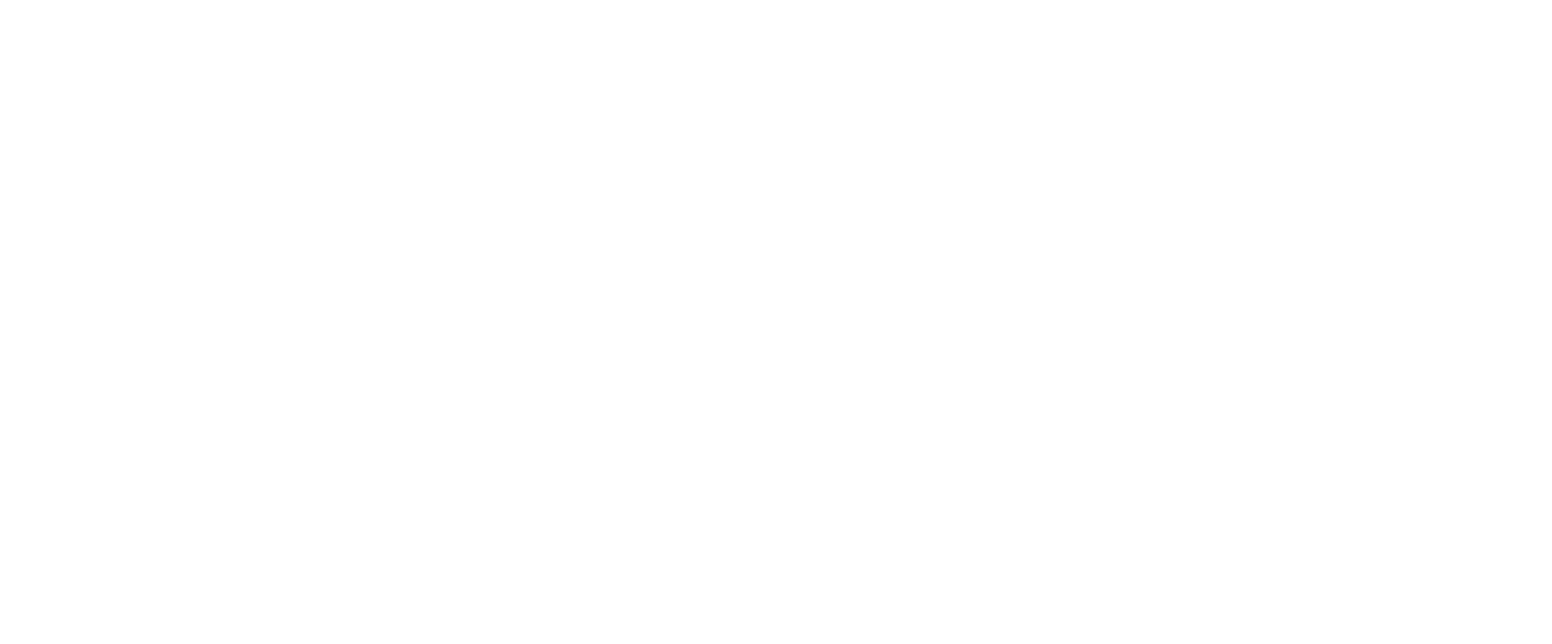
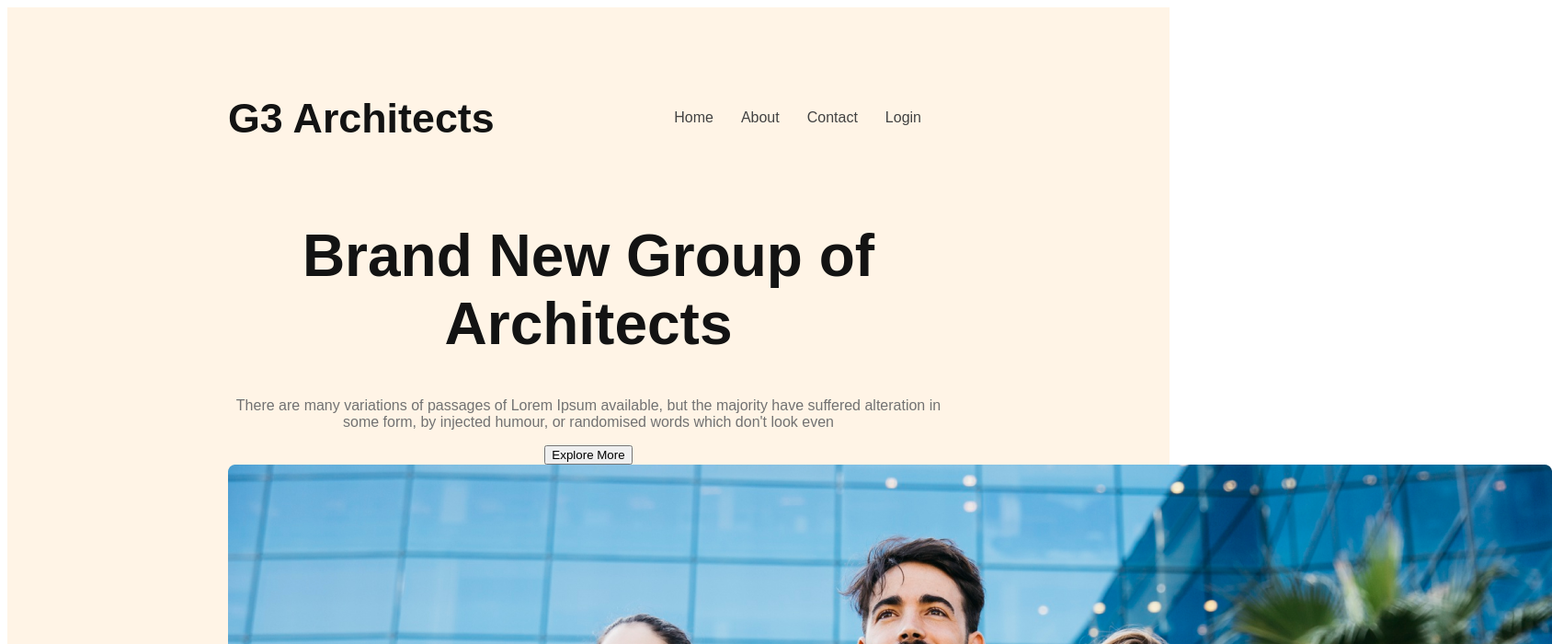
Before and after one commit to devNeshad/g3-architects-website, a plain HTML site: page index.html in a window 1280 px wide. Shown: the top 700 px of the page at 92% size, 1688 px wide, since content can reach past the window. Drawn offline with Linux system fonts and the light colour scheme.

Commit message:
banner content added

```diff
--- a/index.html
+++ b/index.html
@@ -4,9 +4,46 @@
     <meta charset="UTF-8" />
     <meta name="viewport" content="width=device-width, initial-scale=1.0" />
     <title>G3 Architects</title>
+    <!-- font -->
+    <link rel="preconnect" href="https://fonts.googleapis.com" />
+    <link rel="preconnect" href="https://fonts.gstatic.com" crossorigin />
+    <link
+      href="https://fonts.googleapis.com/css2?family=Open+Sans:ital,wght@0,300..800;1,300..800&display=swap"
+      rel="stylesheet"
+    />
+    <!-- style -->
     <link rel="stylesheet" href="style/architects.css" />
   </head>
   <body>
+    <!-- header section -->
+    <header>
+      <nav>
+        <h3 class="nav-title">G3 Architects</h3>
+        <ul>
+          <li><a href="">Home</a></li>
+          <li><a href="">About</a></li>
+          <li><a href="">Contact</a></li>
+          <li><a href="">Login</a></li>
+        </ul>
+      </nav>
 
+      <!-- banner -->
+      <div class="banner">
+        <div class="banner-content">
+          <h1 class="banner-title">Brand New Group of Architects</h1>
+          <p class="banner-description">
+            There are many variations of passages of Lorem Ipsum available, but
+            the majority have suffered alteration in some form, by injected
+            humour, or randomised words which don't look even
+          </p>
+          <button class="btn-primary">Explore More</button>
+        </div>
+        <img src="images/banner.png" alt="" />
+      </div>
+    </header>
+    <!-- main section -->
+    <main></main>
+    <!-- footer section -->
+    <footer></footer>
   </body>
 </html>
--- a/style/architects.css
+++ b/style/architects.css
@@ -0,0 +1,65 @@
+/* nav{
+    font-family: "Open Sans", serif;
+    font-optical-sizing: auto;
+    font-weight: 800
+} */
+ /* shared style */
+*{
+  font-family: 'Lato', sans-serif;
+  font-family: 'Open Sans', sans-serif;
+    font-family: 'Work Sans', sans-serif;
+}
+/* btn-primary */
+.btn-primary{
+
+}
+
+/* header styles */
+header{
+    background: rgba(255, 144, 14, 0.10);
+    padding:50px 240px ;
+}
+/* nav style */
+.nav-title{
+    font-size: 2.8rem;
+    font-weight: 700;
+    color: #131313;
+}
+nav{
+    display: flex;
+    justify-content: space-between;
+    align-items: center;
+}
+nav > ul{
+    display: flex;
+}
+nav  li {
+    list-style: none;
+    margin-right: 30px;
+    font-weight: 500;
+    font-size: 1rem;
+}
+
+nav li a{
+    text-decoration: none;
+    color: #424242;
+}
+
+/* bennar style */
+.banner-content{
+    max-width: 800px;
+    text-align: center;
+    margin: 0 auto;
+
+}
+
+.banner-title{
+    font-size: 4rem;
+    font-weight: 700;
+    color:#131313 ;
+}
+.banner-description{
+    color: #727272;
+
+
+}
```
